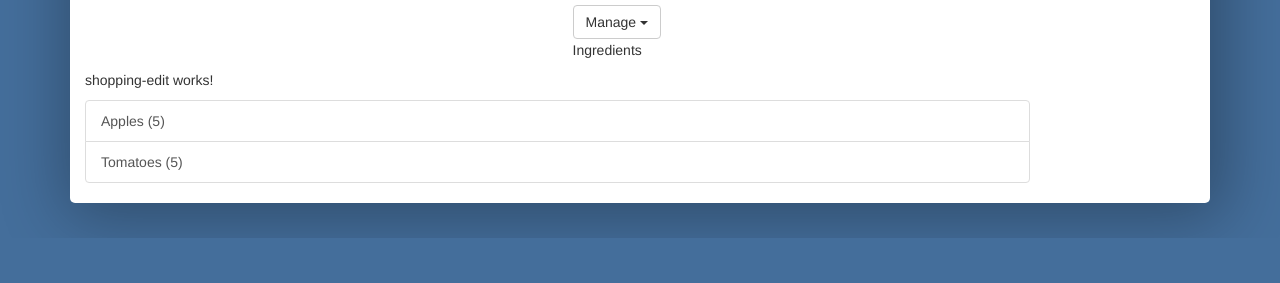
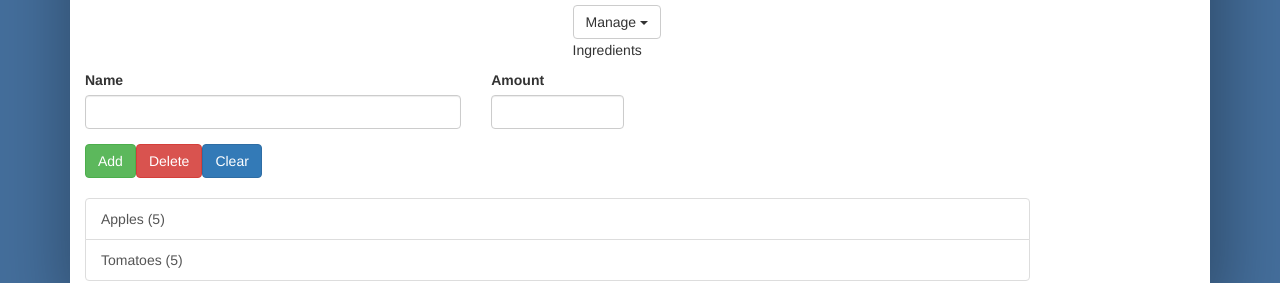
Before and after one commit to hvpulok/recipe-book-mock, an Angular app: page / in a window 1280 px wide. Shown: the part 562-845 px from the top of the page. Before the commit the page ends 800 px from the top, so only its background shows below. Built offline with nearby package versions, Linux system fonts and the light colour scheme.

Commit message:
Add basic edit page of shopping list

```diff
--- a/src/app/shopping-list/shopping-edit/shopping-edit.component.html
+++ b/src/app/shopping-list/shopping-edit/shopping-edit.component.html
@@ -1,3 +1,24 @@
-<p>
-  shopping-edit works!
-</p>
+<div class="row">
+  <div class="col-xs-12">
+    <form>
+      <div class="row">
+        <div class="col-sm-5 form-group">
+          <label for="name">Name</label>
+          <input type="text" id="name" value="" class="form-control">
+        </div>
+        <div class="col-sm-2 form-group">
+          <label for="amount">Amount</label>
+          <input type="text" id="amount" value="" class="form-control">
+        </div>
+      </div>
+      <div class="row">
+        <div class="col-xs-12">
+          <button type="button" class="btn btn-success">Add</button>
+          <button type="button" class="btn btn-danger">Delete</button>
+          <button type="button" class="btn btn-primary">Clear</button>
+        </div>
+      </div>
+    </form>
+  </div>
+</div>
+<br>
```
